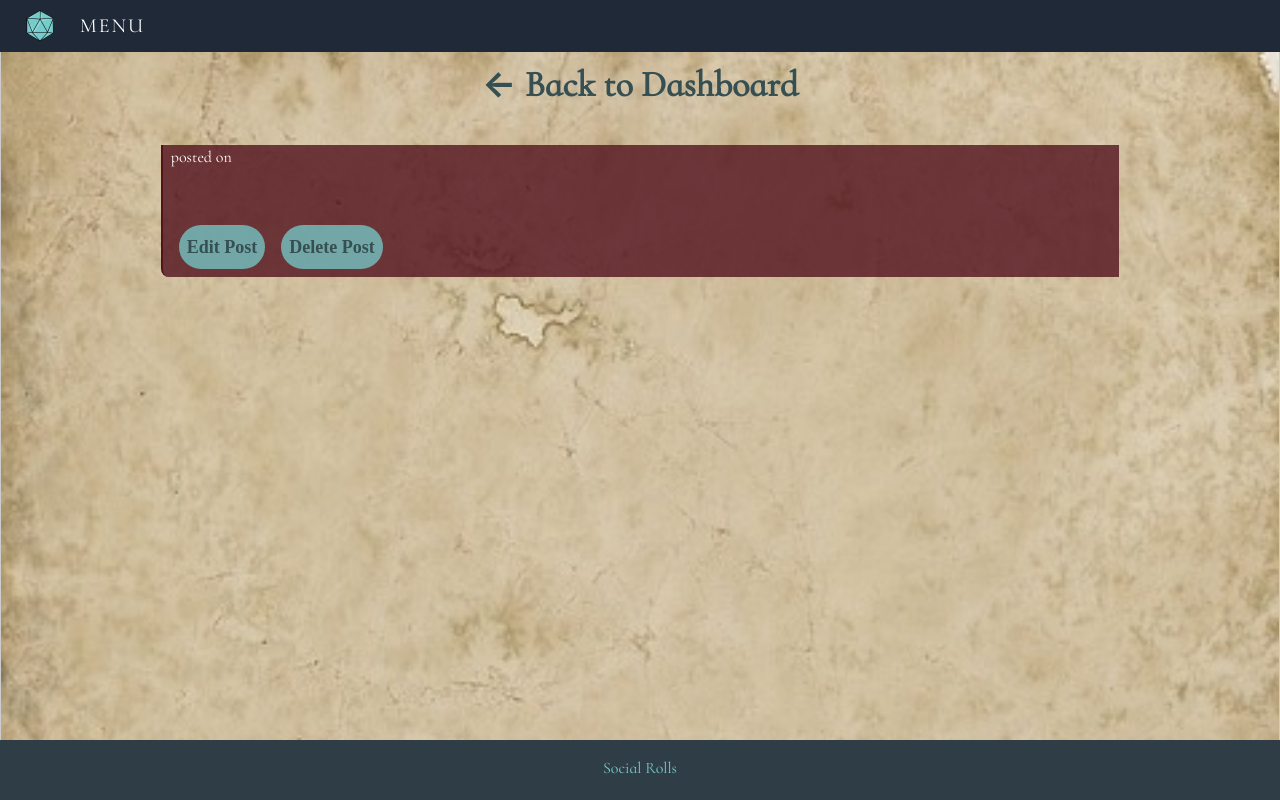
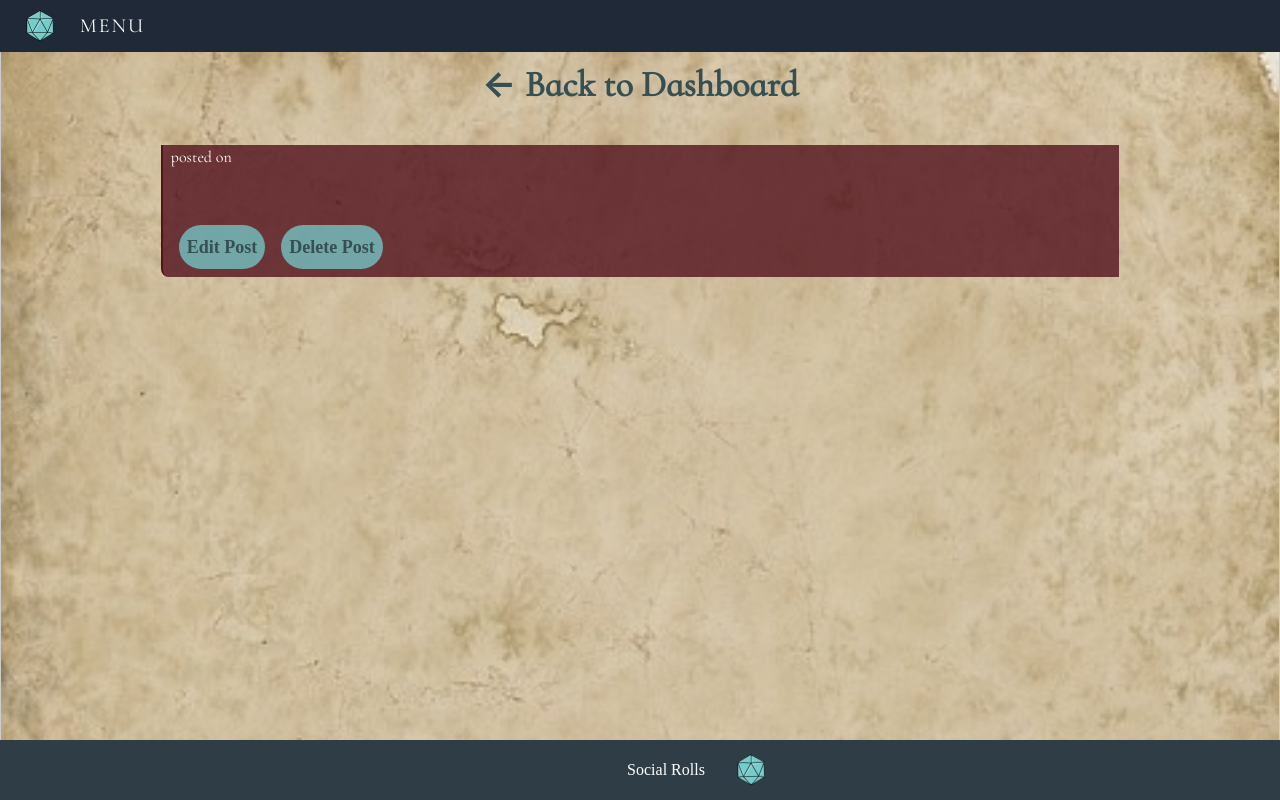
Before and after one commit to KrisSmith7/roll-initiative, a React (Create React App) app in the folder client/: page /post/1 in a window 1280 px wide. Built offline with nearby package versions, Linux system fonts and the light colour scheme; no server answers; a web font is replaced by a local one; what tw-elements would draw is missing.

Commit message:
welcome link to profile and die roll in footer

```diff
--- a/client/src/Components/Footer.js
+++ b/client/src/Components/Footer.js
@@ -1,11 +1,14 @@
 import React from "react";
+import logo from "../assets/socialrolls_logo.png";
+
 
 function Footer (){
 
     return (
         <div>
             <div className="push"></div>
-            <footer className="bg-charcoal w-full text-center p-3" style={{zIndex:1}}> Social Rolls </footer>
+
+            <footer className=" flex justify-center items-center bg-charcoal w-full font-antiqua text-center text-white p-3" style={{zIndex:1}}> <img src={logo} className=" roll-in h-8 mr-5" alt="20-sided die" /> Social Rolls </footer>
         </div>
 
     )
--- a/client/src/Components/NavTabs.js
+++ b/client/src/Components/NavTabs.js
@@ -34,10 +34,10 @@ function NavTabs({ currentPage, handlePageChange }) {
           data-bs-target="#menu"
           aria-controls="offcanvasMenu"
         >
-          <img src={logo} className="h-8" alt="20-sided die" />{" "}
+          <img id="die" src={logo} className="h-8" alt="20-sided die" />{" "}
           <span className="px-6 tracking-widest font-light text-xl">Menu</span>
         </button>
-        {Auth.loggedIn() && <div className=" welcome flex items-center px-6 py-2.5 text-white font-infant text-xl"> <p>Welcome, <span className="capitalize"> {me.data?.me.username}</span>!</p></div>}
+        {Auth.loggedIn() && <div className=" welcome flex items-center px-6 py-2.5 text-white font-infant text-xl"> <Link to="/profile"><p>Welcome, <span className="capitalize"> {me.data?.me.username}</span>!</p></Link></div>}
       </div>
 
       <div id="menu" className="collapse overflow-hidden h-full">
--- a/client/src/index.css
+++ b/client/src/index.css
@@ -122,6 +122,30 @@ footer {
   width: fit-content;
 }
 
+@keyframes bounce {
+  60%, 80%, to {
+    transform: translateY(0px);
+    animation-timing-function: cubic-bezier(.215, .61, .355, 1);
+  }
+  70% { transform: translateY(10x); }
+  90% { transform: translateY(5px); }
+}
+@keyframes roll-in {
+  from {
+    transform: translateX(0px) rotate(0deg);
+  }
+  to {
+    transform: translate(160px, 0px) rotate(359deg);
+  }
+
+}
+
+
+.roll-in {
+  animation: 2s forwards roll-in ;
+}
+
+
 
 @media screen and (max-width: 750px) {
 
```
